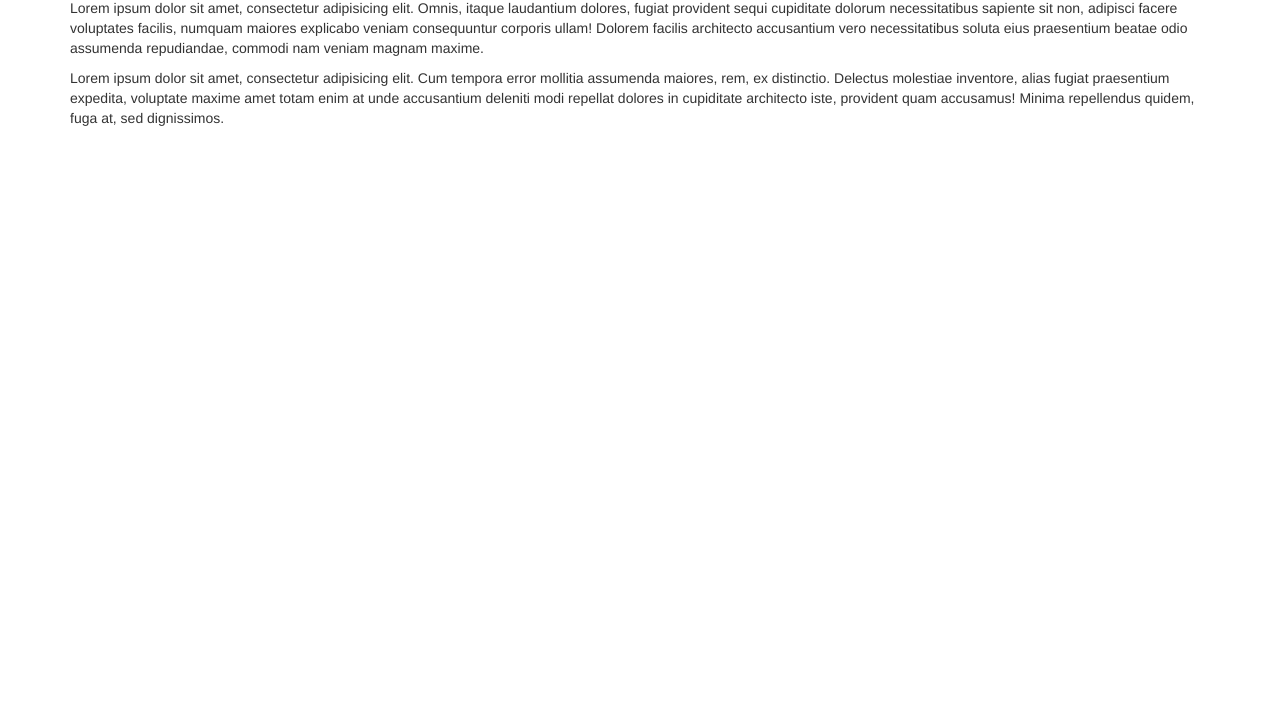
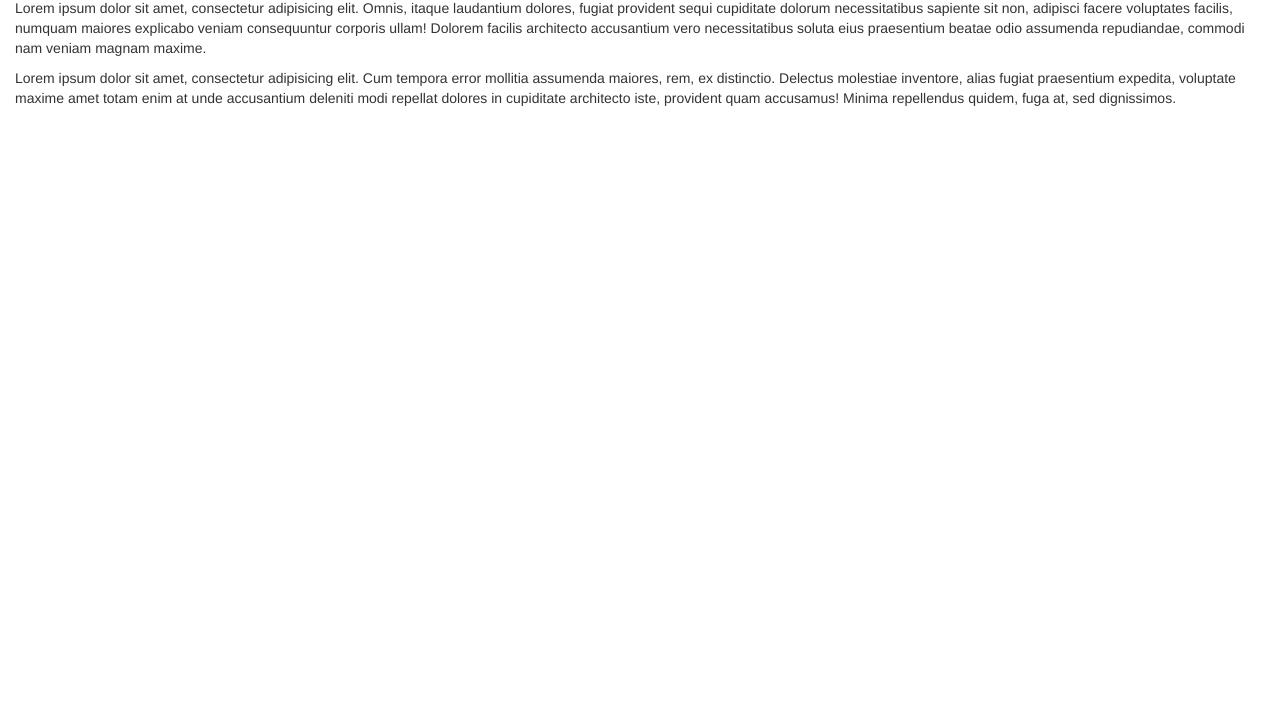
Before and after one commit to yanzhe19/nodeDemo, a plain HTML site: page index.html in a window 1280 px wide. Shown: the part 72-800 px from the top of the page. Drawn offline with Linux system fonts and the light colour scheme.

Commit message:
updated index.html

```diff
--- a/index.html
+++ b/index.html
@@ -5,10 +5,8 @@
             <meta http-equiv="X-UA-Compatible" content="IE=edge">
                 <meta name="viewport" content="width=device-width, initial-scale=1">
                     <title>Bootstrap 101 Template</title>
-
                     <!-- Bootstrap -->
                     <link href="css/bootstrap.min.css" rel="stylesheet">
-
                         <!-- HTML5 shim and Respond.js for IE8 support of HTML5 elements and media queries -->
                         <!-- WARNING: Respond.js doesn't work if you view the page via file:// -->
                         <!--[if lt IE 9]>
@@ -17,14 +15,13 @@
                         <![endif]-->
                     </head>
                     <body>
-      <div class="content container">
+                        <div class="content container-fluid">
+                            <div class="col-la-12">
                                 <h1>Hello, world!</h1>
                                 <p>Lorem ipsum dolor sit amet, consectetur adipisicing elit. Omnis, itaque laudantium dolores, fugiat provident sequi cupiditate dolorum necessitatibus sapiente sit non, adipisci facere voluptates facilis, numquam maiores explicabo veniam consequuntur corporis ullam! Dolorem facilis architecto accusantium vero necessitatibus soluta eius praesentium beatae odio assumenda repudiandae, commodi nam veniam magnam maxime.</p>
-
                                 <p>Lorem ipsum dolor sit amet, consectetur adipisicing elit. Cum tempora error mollitia assumenda maiores, rem, ex distinctio. Delectus molestiae inventore, alias fugiat praesentium expedita, voluptate maxime amet totam enim at unde accusantium deleniti modi repellat dolores in cupiditate architecto iste, provident quam accusamus! Minima repellendus quidem, fuga at, sed dignissimos.</p>
                             </div>
-
-
+                        </div>
                         <!-- jQuery (necessary for Bootstrap's JavaScript plugins) -->
                         <script src="js/jquery-1.11.2.min.js"></script>
                         <!-- Include all compiled plugins (below), or include individual files as needed -->
```
Lines whose indentation alone changed are shown as unchanged.
